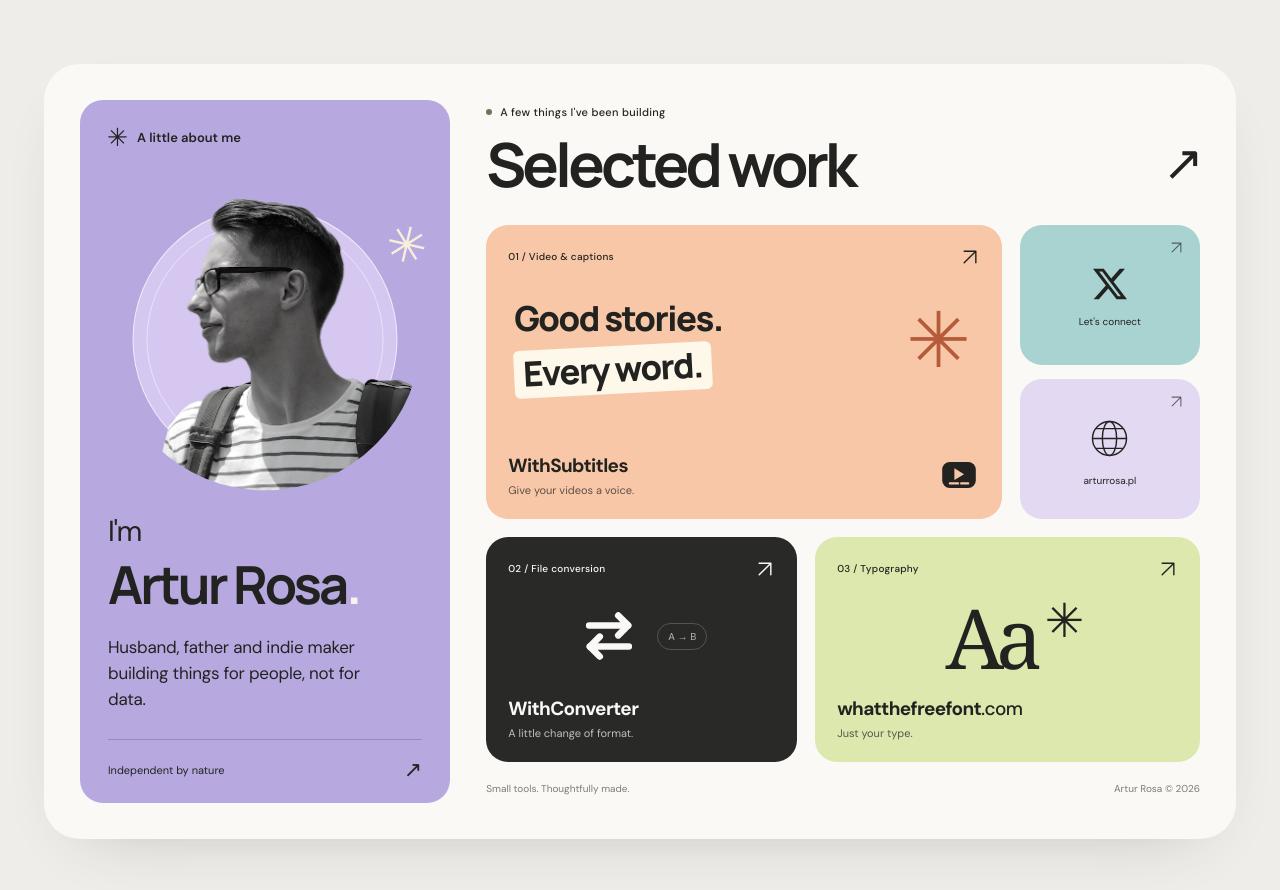
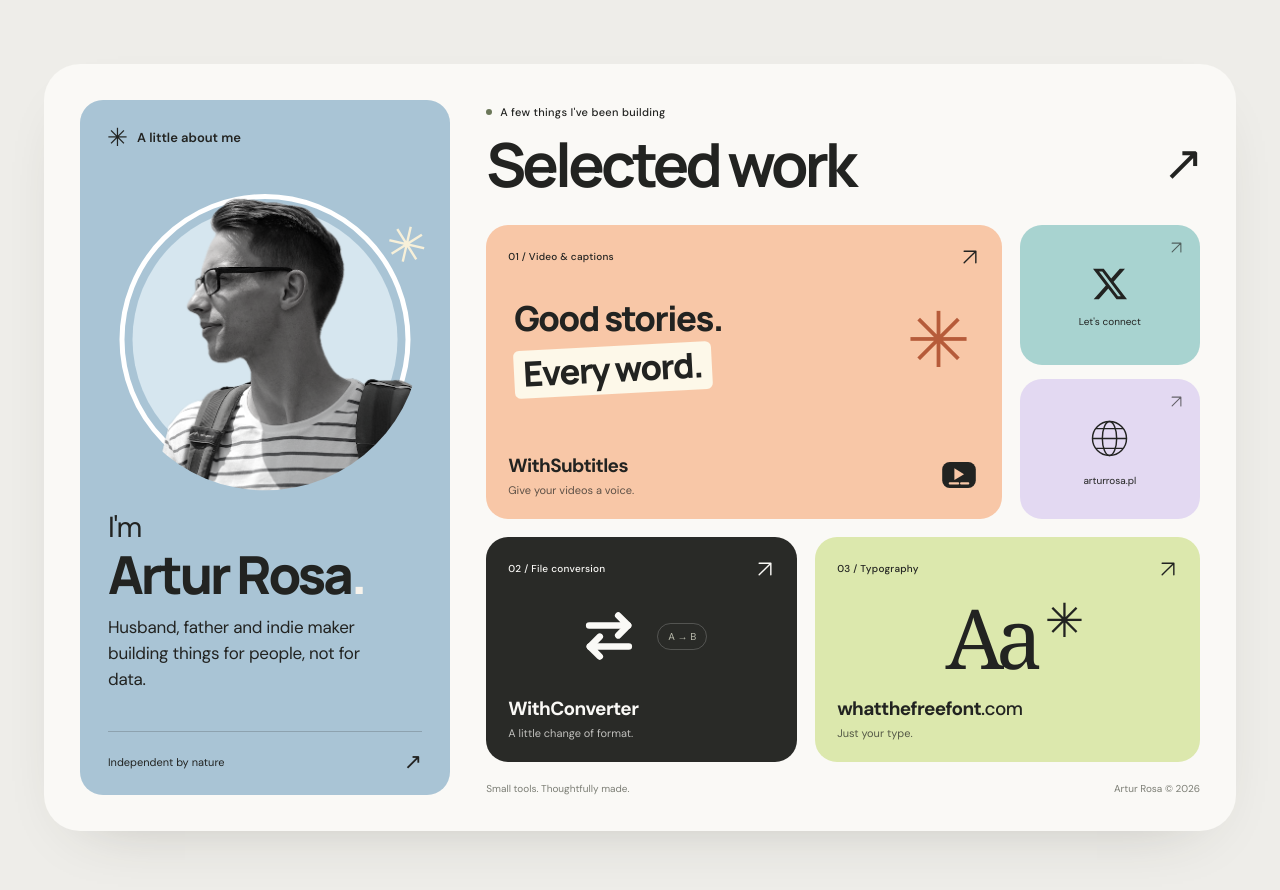
Before and after one commit to rossinek/frontend-sparkles, a Vue app in the folder portfolio/: page /#/ in a window 1280 px wide. Shown: the top 890 px of the page. Built offline with nearby package versions, Linux system fonts and the light colour scheme.

Commit message:
Refine bio colors, portrait backdrop and typography

```diff
--- a/portfolio/src/style.css
+++ b/portfolio/src/style.css
@@ -30,17 +30,17 @@
   gap: 36px;
   box-shadow: 0 24px 65px -42px #34312655;
 }
-.bio-card { background: #b7a9e0; border-radius: 23px; position: relative; overflow: hidden; display: flex; flex-direction: column; }
+.bio-card { background: #a9c4d5; border-radius: 23px; position: relative; overflow: hidden; display: flex; flex-direction: column; }
 .bio-top { display: flex; align-items: center; gap: 9px; padding: 25px 27px 0; font-size: 13px; font-weight: 550; }
 .tiny-flower { font-size: 25px; line-height: 1; }
 .portrait-scene { height: 332px; position: relative; overflow: hidden; margin-top: 12px; }
-.portrait-circle { position: absolute; width: 265px; height: 265px; border: 1px solid #ffffffa8; border-radius: 50%; background: #d5c7f0; left: 50%; top: 45px; transform: translateX(-50%); }
-.portrait-circle::after { content: ''; position: absolute; inset: 13px; border: 1px solid #ffffff78; border-radius: 50%; }
+.portrait-circle { position: absolute; width: 265px; height: 265px; border-radius: 50%; background: #d6e6ef; left: 50%; top: 45px; transform: translateX(-50%); }
+.portrait-circle::after { content: ''; position: absolute; inset: -13px; border: 5px solid #fff; border-radius: 50%; }
 .portrait { width: 355px; max-width: none; height: 355px; object-fit: contain; position: absolute; bottom: -7px; left: 50%; transform: translateX(-50%); clip-path: circle(44% at 50% 53%); filter: grayscale(.96) contrast(1.05); }
 .portrait-spark { position: absolute; right: 23px; top: 51px; font-size: 49px; font-weight: 400; color: #f7f0d9; transform: rotate(13deg); }
 .bio-copy { padding: 18px 28px 26px; }
-.intro { font-size: 29px; letter-spacing: -1.4px; }
-.bio-copy h1 { font-family: 'Manrope', sans-serif; font-size: clamp(40px, 4.1vw, 56px); letter-spacing: -3px; line-height: 1.12; font-weight: 650; margin: 5px 0 20px; }
+.intro { display: block; font-size: 29px; letter-spacing: -1.4px; line-height: 1.1; }
+.bio-copy h1 { font-family: 'Manrope', sans-serif; font-size: clamp(40px, 4.1vw, 56px); letter-spacing: -3px; line-height: 1.12; font-weight: 800; margin: 1px 0 10px; }
 .name-dot { color: #f8f4ed; }
 .bio-copy p { font-size: 17px; line-height: 1.55; letter-spacing: -.25px; max-width: 270px; margin: 0; }
 .bio-bottom { margin: auto 28px 0; border-top: 1px solid #22232135; padding: 19px 0 22px; display: flex; align-items: center; justify-content: space-between; font-size: 11px; }
@@ -159,7 +159,7 @@
   .portrait-spark { right: 29px; top: 31px; font-size: 44px; }
   .bio-copy { padding: 15px 24px 24px; }
   .intro { font-size: 25px; }
-  .bio-copy h1 { font-size: 48px; margin-bottom: 15px; }
+  .bio-copy h1 { font-size: 48px; margin-bottom: 8px; }
   .bio-copy p { font-size: 16px; max-width: 290px; }
   .bio-bottom { margin: 0 24px; font-size: 11px; }
   .work-header { padding: 0 5px 22px; }
```
